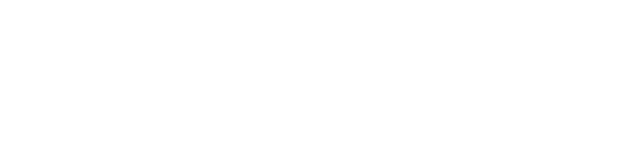
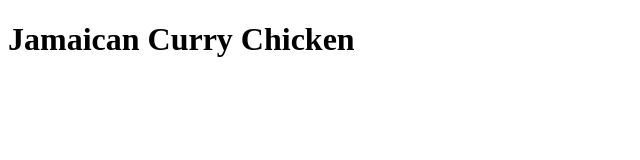
Before and after one commit to siahxw/odin-recipes, a plain HTML site: page recipes/jamaican-curry-chicken.html in a window 1280 px wide. Shown: the whole page, without its empty margins (0-640 px from the left). Drawn offline with Linux system fonts and the light colour scheme.

Commit message:
Added h1 heading 'Jamaican Curry Chicken' to jamaican-curry-chicken.html

```diff
--- a/recipes/jamaican-curry-chicken.html
+++ b/recipes/jamaican-curry-chicken.html
@@ -7,6 +7,6 @@
     <title>Document</title>
 </head>
 <body>
-
+    <h1>Jamaican Curry Chicken</h1>
 </body>
 </html>
```
